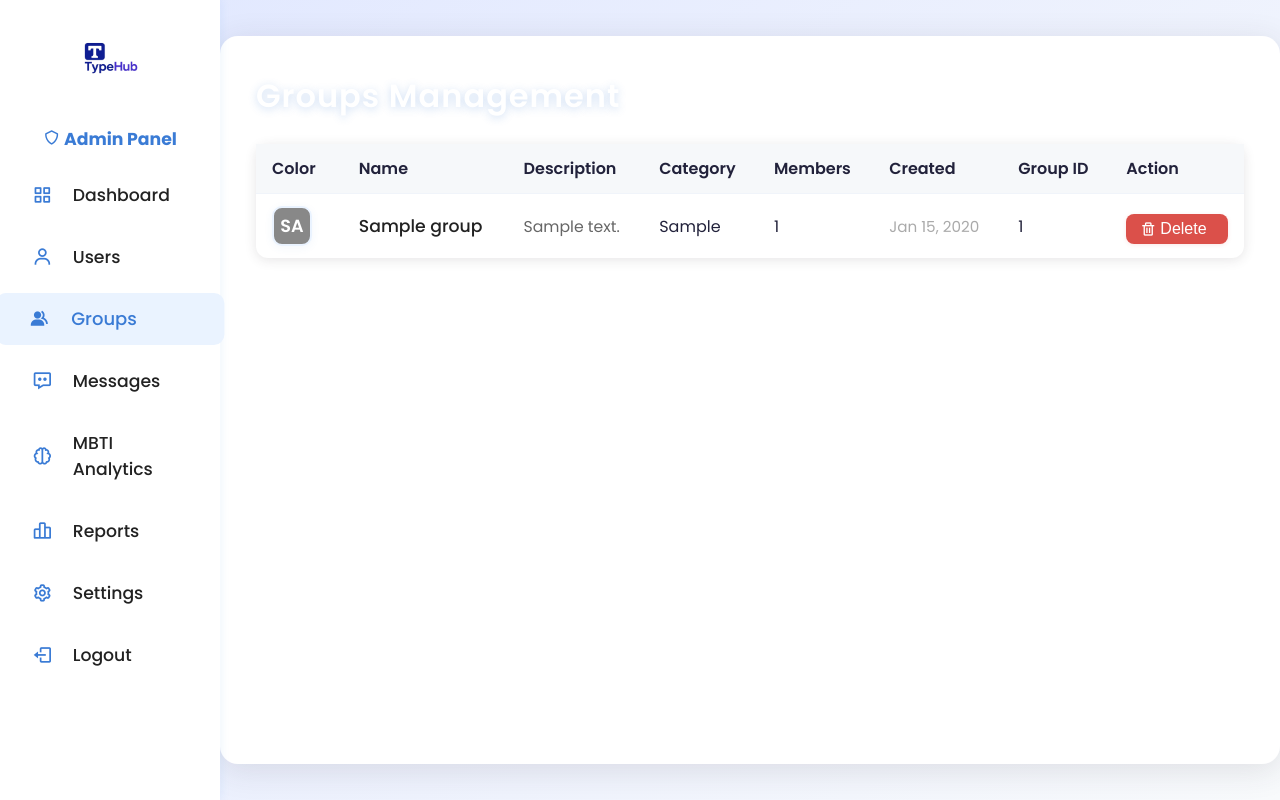
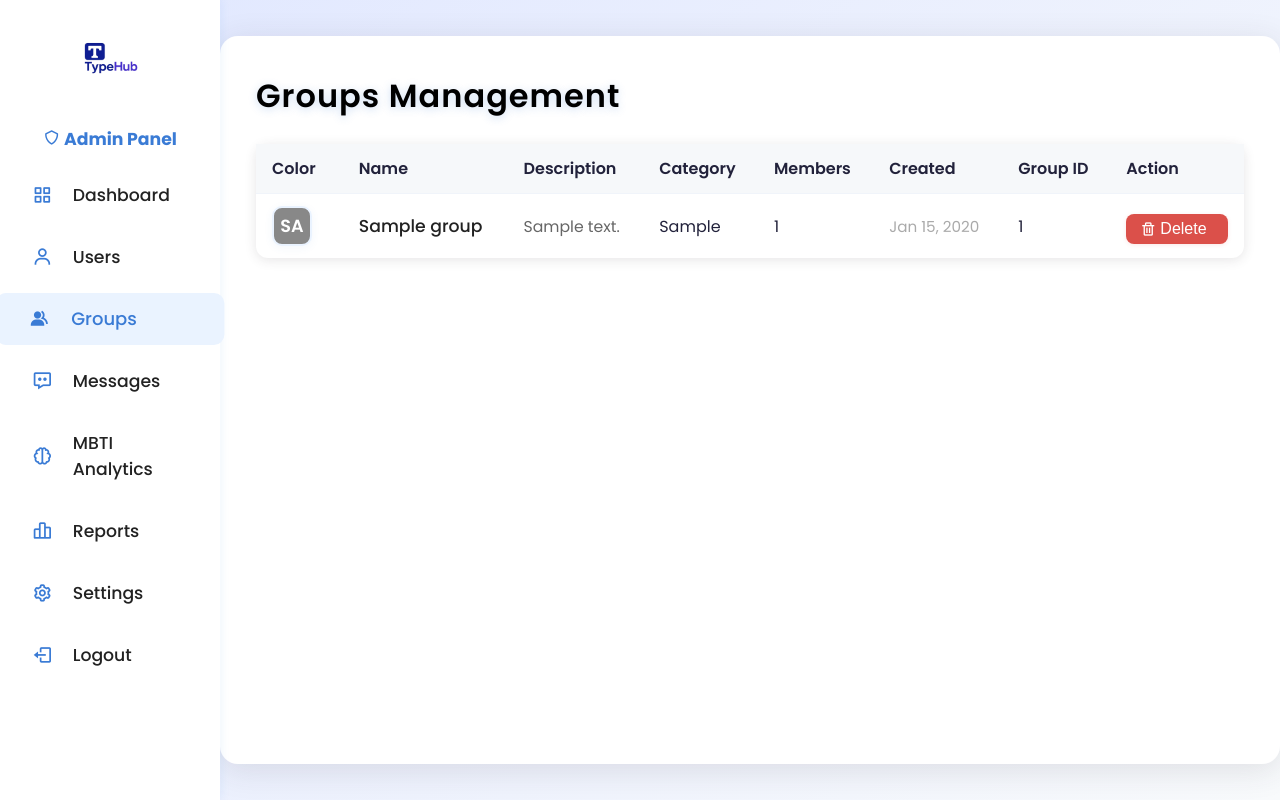
Before and after one commit to ItsShowT1me/Project-WEB, a PHP site: page /admin-groups.php in a window 1280 px wide. Run offline with PHP 8.4, Linux system fonts and the light colour scheme; a user stored in the database is signed in; tables that the repository leaves empty or names only in its code hold one stand-in row (values such as "Sample post").

Commit message:
Update admin-groups.php

```diff
--- a/admin-groups.php
+++ b/admin-groups.php
@@ -302,7 +302,7 @@ while ($row = mysqli_fetch_assoc($result)) {
         </div>
         <div class="main-content">
             <div class="header">
-                <h1 style="color: #ffffffff;">Groups Management</h1>
+                <h1 style="color: #000000ff;">Groups Management</h1>
             </div>
             <div class="content-wrapper">
                 <table class="groups-table">
```
